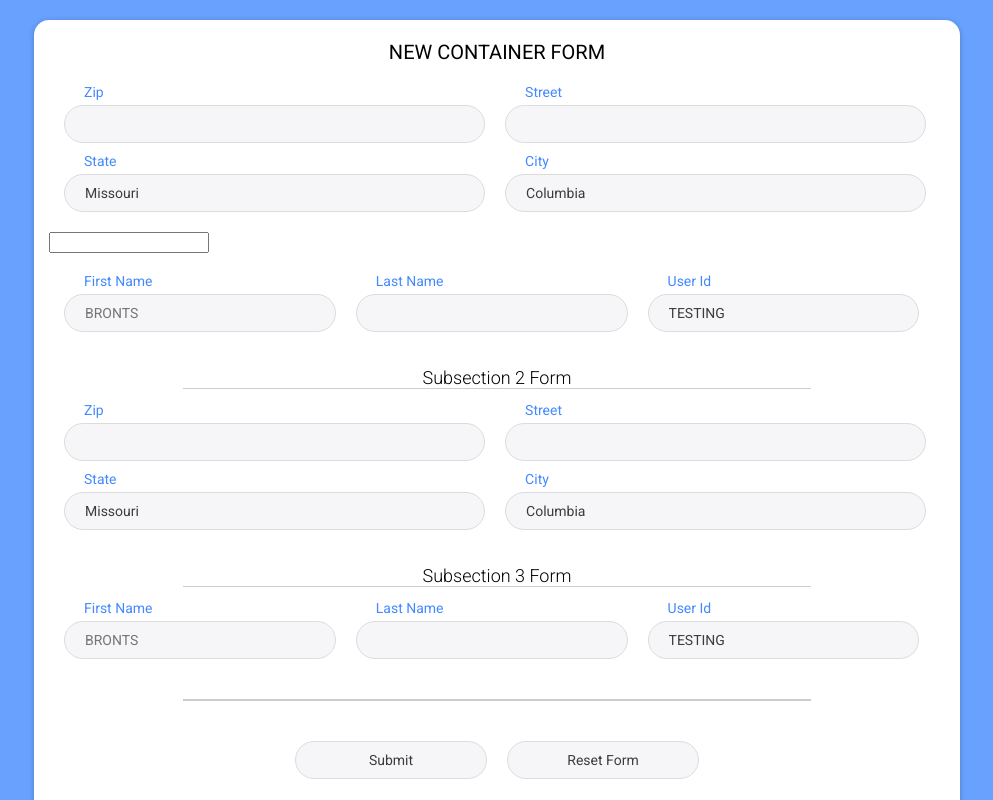
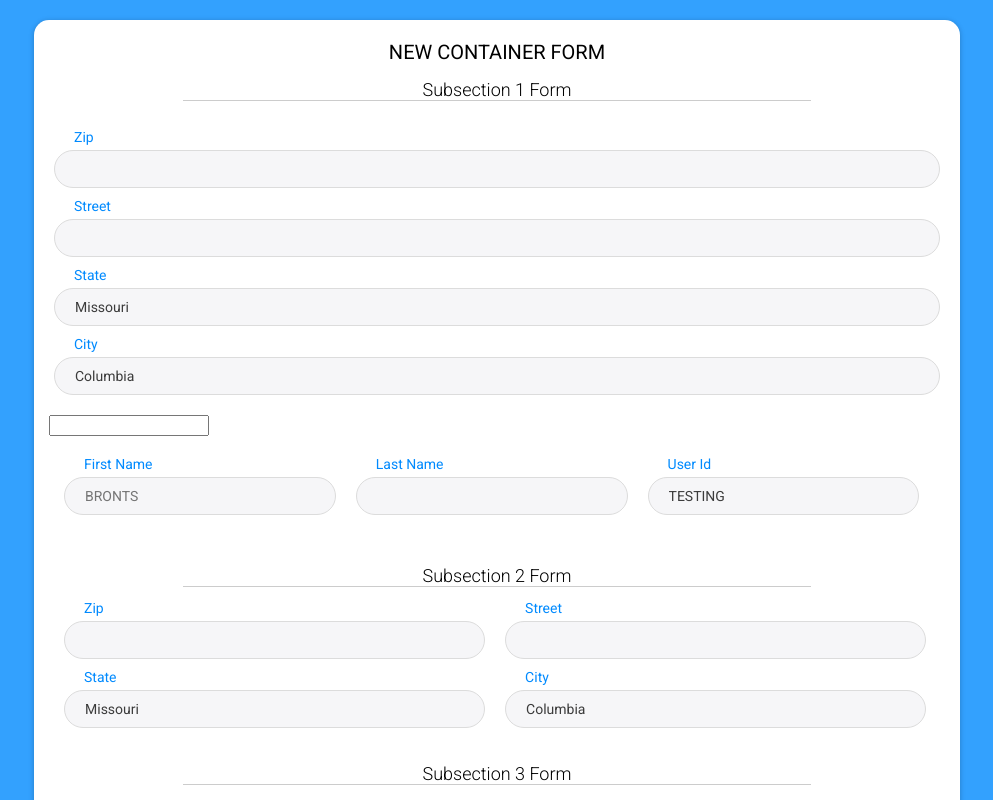
Before and after one commit to b2dt/react-form-template, a React app: page / in a window 1280 px wide. Shown: the top 800 px of the page, without its empty margins (143-1136 px from the left). Built offline with nearby package versions, Linux system fonts and the light colour scheme.

Commit message:
Working on new refactor. commiting for updates for later.

```diff
--- a/src/components/app/app.tsx
+++ b/src/components/app/app.tsx
@@ -83,20 +83,20 @@ export default class App extends React.Component<AppPageProps, any> {
 		return (
 			<div id="app">
 				<Form title="NEW CONTAINER FORM" submitForm={this.submitForm}>
-					<FormSection title="Subsection 1 Form" inputsPerRow={2}>
-						<FormSection formFields={formProps2} inputsPerRow={2}/>
+					<FormSection title="Subsection 1 Form" columns={2}>
+						<FormSection formFields={formProps2}/>
 						<div>
 							<input type={"text"}/>
 						</div>
-						<FormSection formFields={formProps} inputsPerRow={3}/>
+						<FormSection formFields={formProps} columns={3}/>
 					</FormSection>
-					<FormSection title="Subsection 2 Form" formFields={formProps2} inputsPerRow={2}/>
-					<FormSection title="Subsection 3 Form" formFields={formProps} inputsPerRow={3}/>
+					<FormSection title="Subsection 2 Form" formFields={formProps2} columns={2}/>
+					<FormSection title="Subsection 3 Form" formFields={formProps} columns={3}/>
 				</Form>
 				<Form
 					title={"Braden lika-do-da-cha-cha"}
 					formFields={formProps}
-					inputsPerRow={2}
+					columns={2}
 					submitForm={this.submitForm}
 				/>
 			</div>
--- a/src/components/app/util.scss
+++ b/src/components/app/util.scss
@@ -2,7 +2,7 @@
   @return rgb($color, $color, $color);
 }
 
-$blue: rgb(67, 138, 254);
+$blue: rgb(0, 138, 254);
 $green: rgb(76, 175, 80);
 $yellow: rgb(255, 160, 0);
 $purple: rgb(103, 58, 183);
--- a/src/components/form/form.tsx
+++ b/src/components/form/form.tsx
@@ -8,13 +8,12 @@ import {FormUtil, UpdateObj} from "../../utility/formUtil";
 export interface FormProps {
 	title: string
 	formFields?: FormFieldProps[]
-	inputsPerRow?: ColumnRange
+	columns?: ColumnRange
 
 	submitForm?: (any) => any
 }
 
 export interface FormValues {
-	formFields?: FormFieldProps[] | any
 	formSectionValues?: FormSectionProps[]
 }
 
@@ -27,7 +26,6 @@ export default class Form extends React.Component<FormProps, FormValues> {
 		this.resetForm = this.resetForm.bind(this)
 		this.state = {
 			formSectionValues: props.children === undefined ? [] : PropMapper.mapSectionPropsToState(props.children),
-			formFields: props.formFields === undefined ? [] : props.formFields,
 		}
 	}
 
--- a/src/components/formSection/formSection.tsx
+++ b/src/components/formSection/formSection.tsx
@@ -7,7 +7,7 @@ import {UpdateObj} from "../../utility/formUtil";
 export interface FormSectionProps {
 	formFields?: FormFieldProps[]
 	title?: string
-	inputsPerRow?: ColumnRange
+	columns?: ColumnRange
 	index?: any
 
 	updateFieldValue?: (x: UpdateObj) => any
@@ -27,13 +27,14 @@ export default class FormSection extends React.Component<FormSectionProps, any>
 
 	render() {
 		const {props} = this
-		let formFields = FormFieldConverter.convertFormFieldPropsToInputs(props.formFields, props.inputsPerRow, this.updateFieldValue)
+		let formFields = FormFieldConverter.convertFormFieldPropsToInputs(props.formFields, props.columns, this.updateFieldValue)
 		const separator = props.title == null ? "" : (<div className={"title-separator"}/>)
 		return (
 			<div className={"form-section"}>
 				<div className={"form-section-title"}>{props.title}</div>
 				{separator}
 				{formFields}
+				{props.children}
 			</div>
 		)
 	}
--- a/src/utility/formUtil.tsx
+++ b/src/utility/formUtil.tsx
@@ -21,31 +21,57 @@ export const FormUtil: any = {
 			}
 			return null;
 		},
-		create: (formState: FormValues, children: JSX.Element[] | any) => {
+		create: (children: JSX.Element[] | any, onChange: any) => {
+			return React.Children.map(children, (child, sectionIndex) => {
+				const {props} = child
+				if(child.type.name == Types.FORM_SECTION){
+					if(props.children == null) {
 
+					} else {
+
+					}
+				} else {
+					if(props.children == null){
+
+					} else {
+						return FormUtil.children.create(child.props.children, onChange)
+					}
+				}
+			})
 		}
 	},
 	children: {
 		create: (children: JSX.Element[] | any, onChange: any) => {
 			return React.Children.map(children, (child, sectionIndex) => {
 				const {props} = child
-				if (props.children == null) {
-					if (child.type.name == Types.FORM_SECTION) {
+				if(child.type.name == Types.FORM_SECTION){
+					console.log(props.title)
+					if(props.children == null) {
 						return (
 							<FormSection
-								inputsPerRow={props.inputsPerRow}
+								columns={props.columns}
 								title={props.title}
 								index={sectionIndex}
 								updateFieldValue={onChange}
 								formFields={props.formFields}
 							/>)
 					} else {
+						return <FormSection
+							columns={props.columns}
+							title={props.title}
+							index={sectionIndex}
+							updateFieldValue={onChange}
+							formFields={props.formFields}>
+							{FormUtil.children.create(child.props.children, onChange)}
+						</FormSection>
+					}
+				} else {
+					if(props.children == null){
 						let props = {onChange: onChange, sectionIndex: sectionIndex, index: 0}
 						return React.cloneElement(child, props)
+					} else {
+						return FormUtil.children.create(child.props.children, onChange)
 					}
-				} else {
-					console.log("Nested children...")
-					return FormUtil.children.create(child.props.children, onChange)
 				}
 			})
 		}
```
Also changed, not shown: 1 other file (tests, documents, lock files or other folders).
